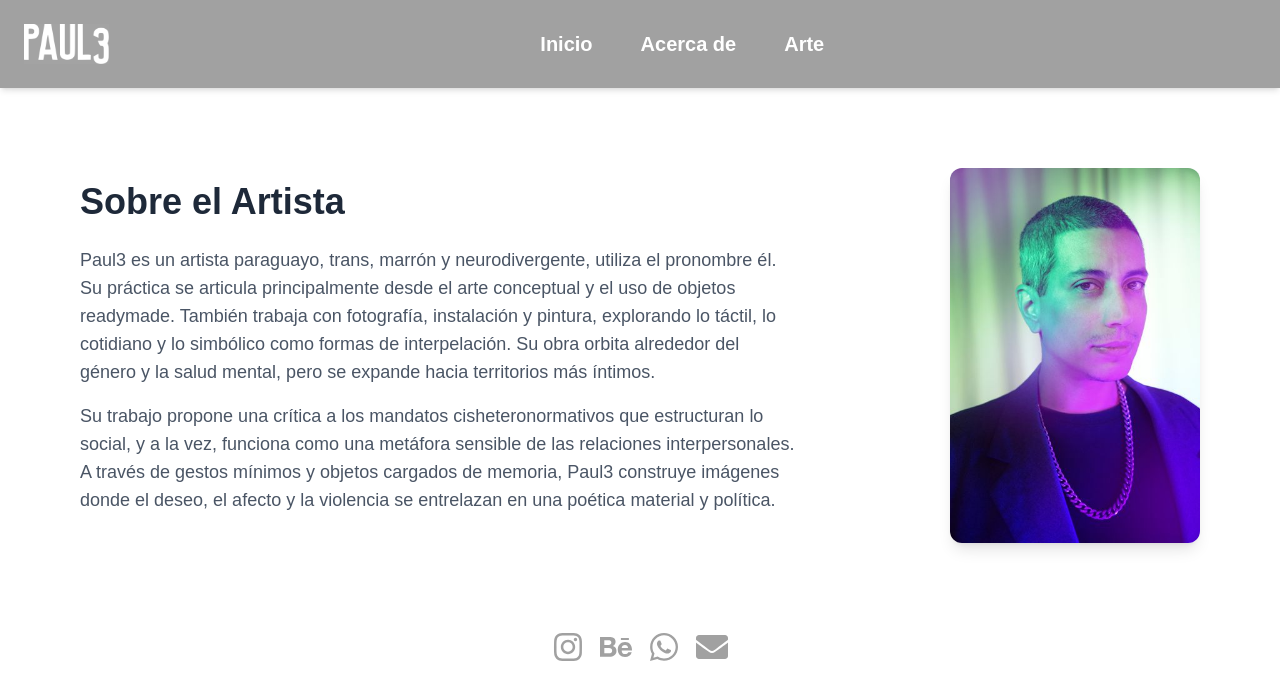
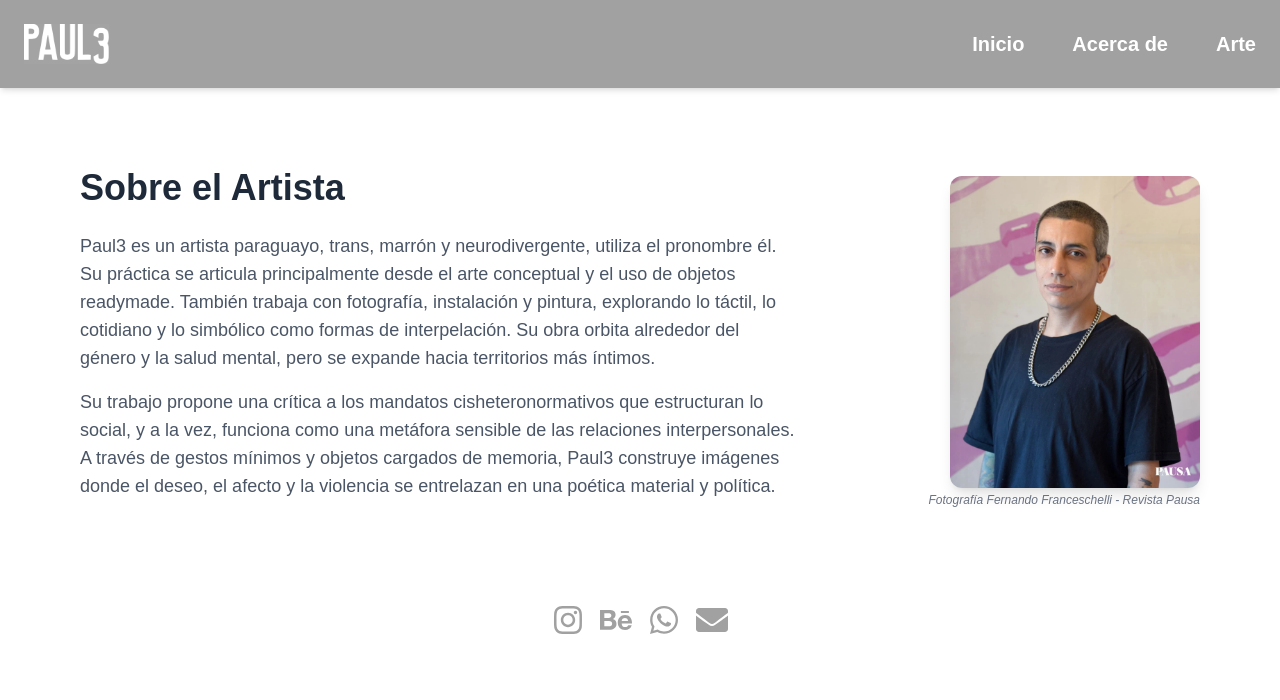
Before and after one commit to Aiphos97/paul3, a Next.js app: page /about in a window 1280 px wide. Shown: the top 700 px of the page. Built offline with nearby package versions, Linux system fonts and the light colour scheme.

Commit message:
Add all changes to navbar and other updates

```diff
--- a/app/about/page.tsx
+++ b/app/about/page.tsx
@@ -29,13 +29,19 @@ export default function About() {
           </div>
 
           {/* Image Column */}
-          <aside className="lg:w-1/3 flex justify-center lg:justify-end">
-            <img
-              src="/retratopaul3.jpg"
-              alt="Paul3 Portrait"
-              className="w-auto max-w-[220px] lg:max-w-[250px] rounded-xl shadow-lg object-contain"
+      <aside className="lg:w-1/3 flex justify-center lg:justify-end">
+        <figure className="flex flex-col items-center lg:items-end">
+          <img
+            src="/paulelmaschurro.jpg"
+            alt="Paul3 Portrait"
+           className="w-auto max-w-[220px] lg:max-w-[250px] rounded-xl shadow-lg object-contain"
             />
-          </aside>
+      <figcaption className="text-xs text-gray-500 mt-1 italic">
+            Fotografía Fernando Franceschelli - Revista Pausa
+        </figcaption>
+      </figure>
+    </aside>
+
 
         </div>
       </section>
--- a/app/components/navbar.tsx
+++ b/app/components/navbar.tsx
@@ -16,7 +16,7 @@ export default function Navbar() {
         </Link>
 
         {/* Desktop Links */}
-        <div className="hidden lg:flex flex-1 justify-center space-x-12">
+        <div className="hidden lg:flex flex-1 justify-end space-x-12">
           <Link href="/" className="text-xl text-white font-semibold hover:text-rose-300 transition">
             Inicio
           </Link>
```
Also changed, not shown: public/paulelmaschurro.jpg (added).
